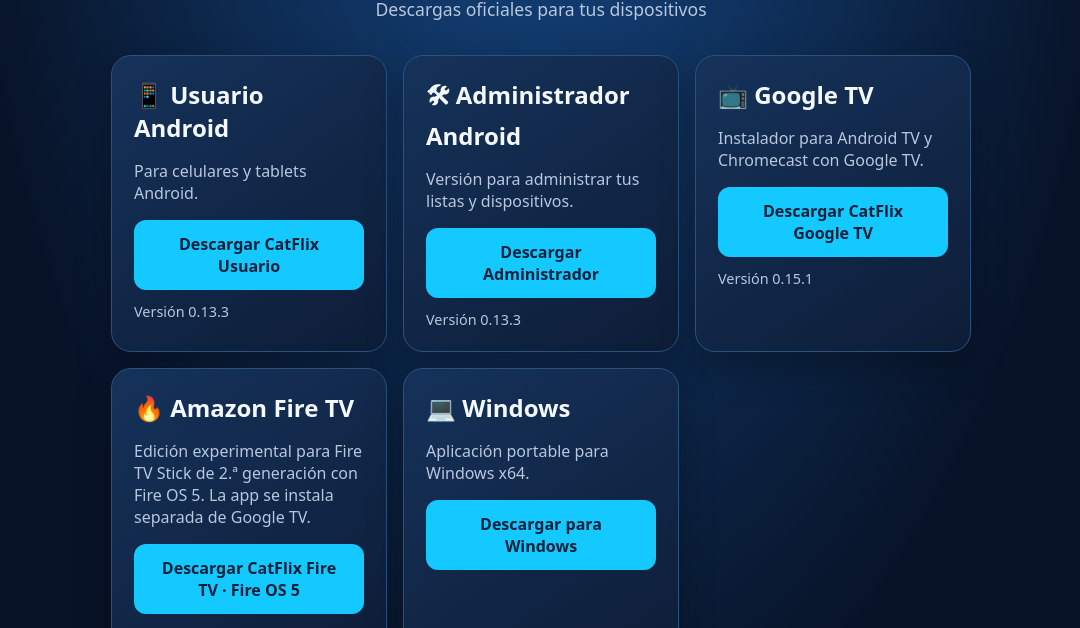
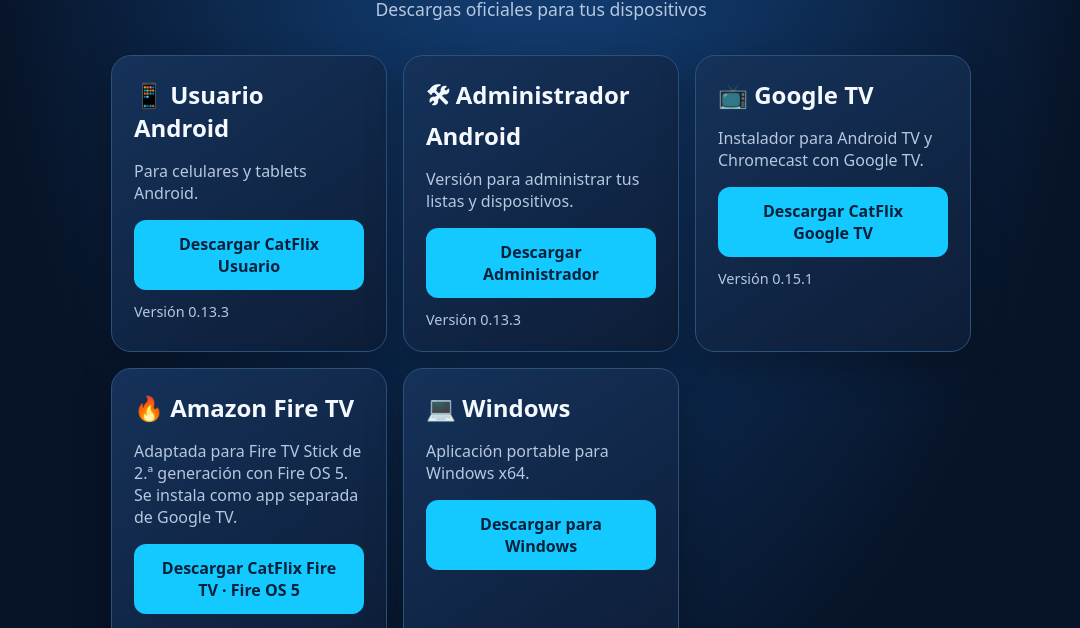
Before and after one commit to renatosalinas-proyectos/catflix-distribucion, a plain HTML site: page index.html in a window 1280 px wide. Shown: the part 172-800 px from the top of the page, without its empty margins (99-1179 px from the left). Drawn offline with Linux system fonts and the light colour scheme.

Commit message:
Update Fire TV download description

```diff
--- a/index.html
+++ b/index.html
@@ -16,7 +16,7 @@ header{text-align:center;margin-bottom:34px}h1{font-size:clamp(2.3rem,8vw,4rem);
 <article class="card"><h2>📱 Usuario Android</h2><p>Para celulares y tablets Android.</p><a class="btn" id="android" aria-disabled="true">Cargando…</a><div class="version" id="androidVersion"></div></article>
 <article class="card"><h2>🛠 Administrador Android</h2><p>Versión para administrar tus listas y dispositivos.</p><a class="btn" id="admin" aria-disabled="true">Cargando…</a><div class="version" id="adminVersion"></div></article>
 <article class="card"><h2>📺 Google TV</h2><p>Instalador para Android TV y Chromecast con Google TV.</p><a class="btn" id="tv" aria-disabled="true">Cargando…</a><div class="version" id="tvVersion"></div></article>
-<article class="card"><h2>🔥 Amazon Fire TV</h2><p>Edición experimental para Fire TV Stick de 2.ª generación con Fire OS 5. La app se instala separada de Google TV.</p><a class="btn" id="firetv" aria-disabled="true">Cargando…</a><div class="version" id="firetvVersion"></div></article>
+<article class="card"><h2>🔥 Amazon Fire TV</h2><p>Adaptada para Fire TV Stick de 2.ª generación con Fire OS 5. Se instala como app separada de Google TV.</p><a class="btn" id="firetv" aria-disabled="true">Cargando…</a><div class="version" id="firetvVersion"></div></article>
 <article class="card"><h2>💻 Windows</h2><p>Aplicación portable para Windows x64.</p><a class="btn" id="windows" aria-disabled="true">Próximamente</a></article>
 </section>
 <div class="note"><strong>Instalación Android:</strong> descarga el APK y ábrelo desde tu dispositivo. Si Android lo solicita, permite instalar aplicaciones para CatFlix. Para actualizar, instala la nueva versión sobre la anterior; conserva los datos si ya tienes la edición firmada correspondiente.</div>
```
